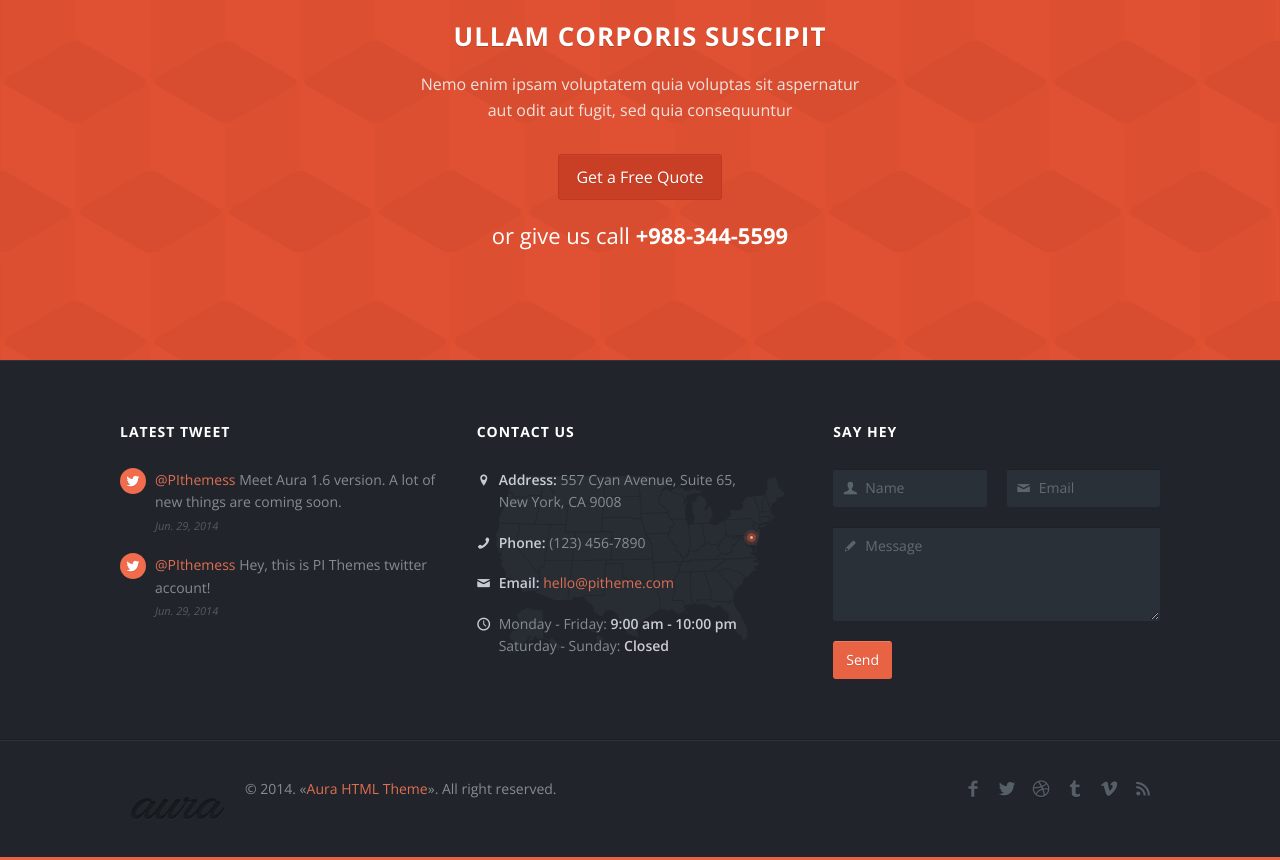
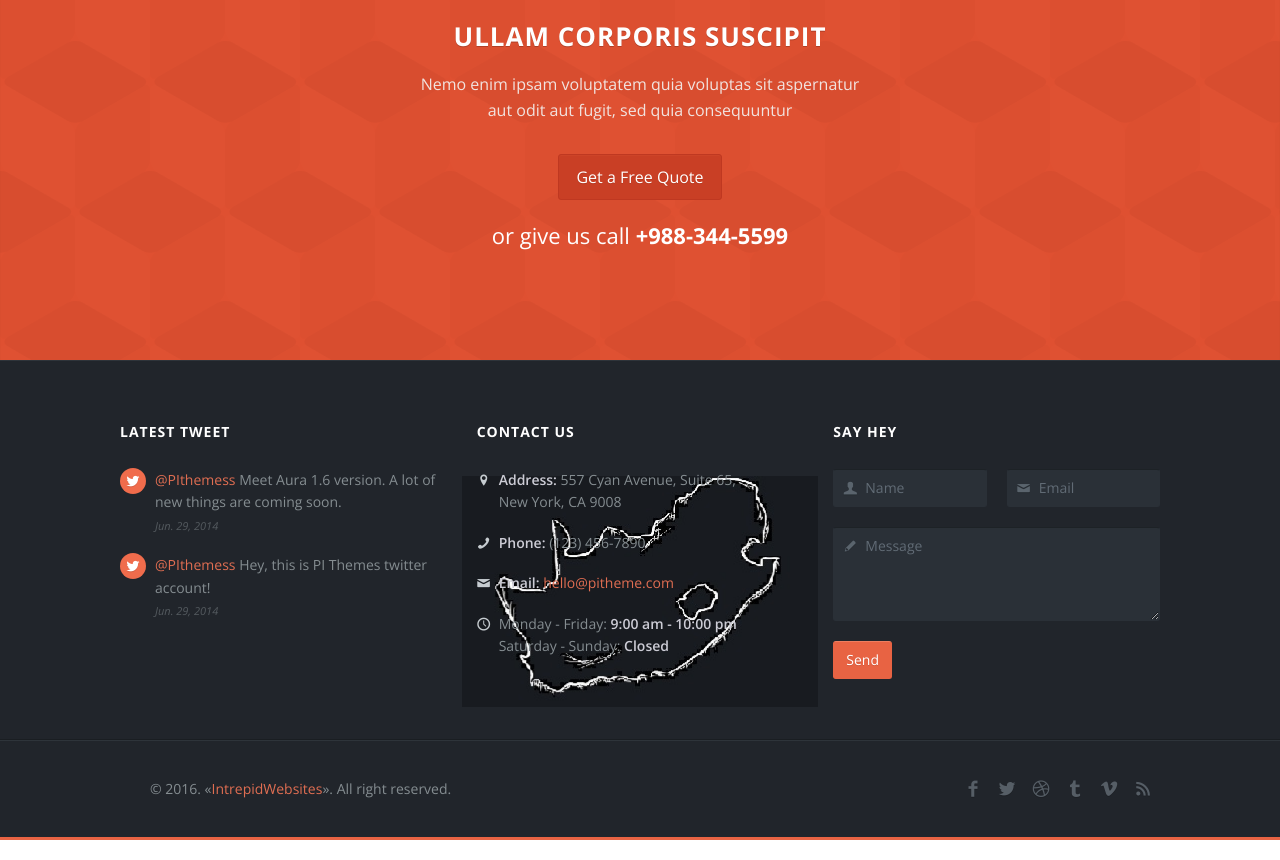
Before and after one commit to DuncanBannister/IntrepidWebsites, a plain HTML site: page index.html in a window 1280 px wide. Shown: the part 2300-3160 px from the top of the page. Drawn offline with nearby package versions, Linux system fonts and the light colour scheme; some packages are replaced by stand-ins of ours; a script that the page names is missing.

Commit message:
Matt added

```diff
--- a/index.html
+++ b/index.html
@@ -643,7 +643,7 @@
                     <div class="pi-clearfix pi-hidden-lg-only pi-hidden-md-only"></div>
 
                     <!-- Col 4 -->
-                    <div class="pi-col-md-4 pi-col-sm-6 pi-padding-bottom-30" style="background-image: url('img/map-base.png'); background-position: 50% 55px; background-repeat: no-repeat;">
+                    <div class="pi-col-md-4 pi-col-sm-6 pi-padding-bottom-30" style="background-image: url('img/Africa2.jpg'); background-position: 50% 55px; background-repeat: no-repeat;">
 
                         <h6 class="pi-margin-bottom-25 pi-weight-700 pi-uppercase pi-letter-spacing">
                             Contact Us
@@ -749,11 +749,11 @@
                 </div>
                 <!-- End social icons -->
                 <!-- Footer logo -->
-                <div class="pi-row-block pi-row-block-logo pi-row-block-bordered"><a href="#"><img src="img/logo-opacity-dark.png" alt=""></a></div>
+                <div class="pi-row-block pi-row-block-logo pi-row-block-bordered"><a href="#"></a></div>
                 <!-- End footer logo -->
                 <!-- Text -->
                 <span class="pi-row-block pi-row-block-txt pi-hidden-xs">
-                    &copy; 2014. &laquo;<a href="#">Aura HTML Theme</a>&raquo;.
+                    &copy; 2016. &laquo;<a href="#">IntrepidWebsites</a>&raquo;.
                     All right reserved.
                 </span>
                 <!-- End text -->
```
Also changed, not shown: img/677e6aeb7504d29f1529aa56194c05a3.jpg (added), img/Africa.png (added), img/Africa2.jpg (added), img/Africa3.png (added), img/SA.png (added), img/SA2.png (added), img/nobacklogo.png (added).
